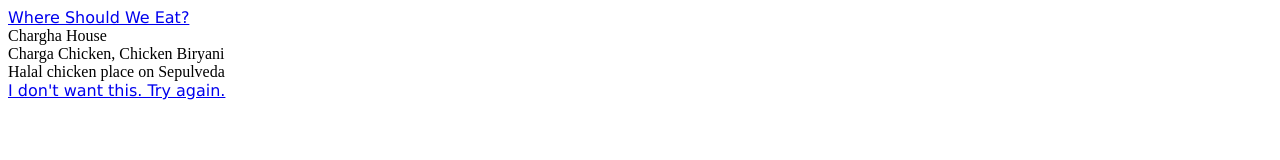
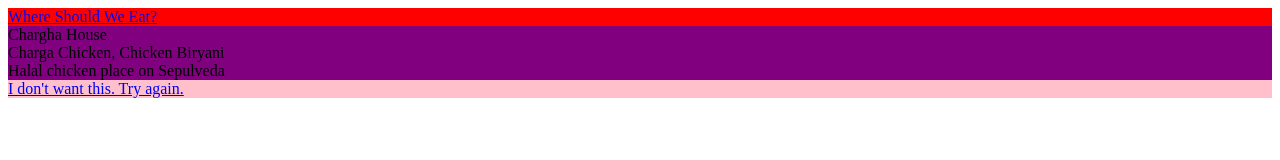
Before and after one commit to tinitrimble/dinner-generator, a Gatsby site: page / in a window 1280 px wide. Built offline with nearby package versions, Linux system fonts and the light colour scheme; Gatsby itself is replaced by a stand-in of ours.

Commit message:
added styled components and deleted css files

```diff
--- a/package.json
+++ b/package.json
@@ -17,7 +17,8 @@
     "gatsby-source-filesystem": "^2.1.7",
     "gatsby-transformer-json": "^2.2.2",
     "react": "^16.8.6",
-    "react-dom": "^16.8.6"
+    "react-dom": "^16.8.6",
+    "styled-components": "^4.3.2"
   },
   "devDependencies": {
     "prettier": "^1.18.2"
--- a/src/layouts/Footer.css
+++ /dev/null
@@ -1,6 +0,0 @@
-.footer {
-  font-family: Verdana;
-  color: black;
-  bottom: 0;
-  width: 100%;
-}
--- a/src/layouts/Footer.js
+++ b/src/layouts/Footer.js
@@ -1,15 +1,19 @@
 import React from 'react'
-import footer from './Footer.css';
-import { Link } from "gatsby";
+import { Link } from "gatsby"
+import styled from 'styled-components'
 
 const Footer = () => (
-  <footer className="footer">
+  <Footer.Container>
     <Link to="/" className="page-name">
       <div className="tryagain">
         I don't want this. Try again.
       </div>
     </Link>
-  </footer>
+  </Footer.Container>
 )
 
+Footer.Container = styled.footer`
+  background-color: pink;
+`;
+
 export default Footer;
--- a/src/layouts/Header.css
+++ /dev/null
@@ -1,3 +0,0 @@
-.global {
-  font-family: Verdana;
-}
--- a/src/layouts/Header.js
+++ b/src/layouts/Header.js
@@ -1,11 +1,15 @@
 import React from 'react'
 import Link from 'gatsby-link';
-import './Header.css';
+import styled from 'styled-components';
 
 const Header = () => (
-  <header className="global" ui-view="header" autoscroll="true">
+  <Header.Container>
     <Link to="/" className="page-name">Where Should We Eat?</Link>
-  </header>
+  </Header.Container>
 )
 
+Header.Container = styled.header`
+  background-color: red;
+`;
+
 export default Header;
--- a/src/pages/index.css
+++ /dev/null
@@ -1,9 +0,0 @@
-.Generator {
-  display: block;
- }
-
- .restlocation {
- }
-
- .restinfo {
- }
--- a/src/pages/index.js
+++ b/src/pages/index.js
@@ -1,7 +1,6 @@
 import React from "react"
 import { graphql } from "gatsby"
 import Restaurantcard from '../templates/RestaurantCard.js'
-import './index.css';
 import Header from '../layouts/Header.js';
 import Footer from '../layouts/Footer.js';
 
--- a/src/templates/RestaurantCard.js
+++ b/src/templates/RestaurantCard.js
@@ -1,17 +1,22 @@
 import React from "react"
 import PropTypes from "prop-types"
+import styled from 'styled-components'
 
 const RestaurantCard = ({ location, sampleItems, notables }) => {
   return (
-    <div className="Generator">
+    <RestaurantCard.Container>
       <div className="restlocation">{location}</div>
       <div className="restinfo">
         <div className="restitems">{sampleItems}</div>
         <div className="restnotes">{notables}</div>
       </div>
-    </div>
+    </RestaurantCard.Container>
   )
 }
+
+RestaurantCard.Container = styled.div`
+  background-color: purple;
+`;
 
 RestaurantCard.propTypes = {
   location: PropTypes.string.isRequired,
```
Also changed, not shown: 1 other file.
